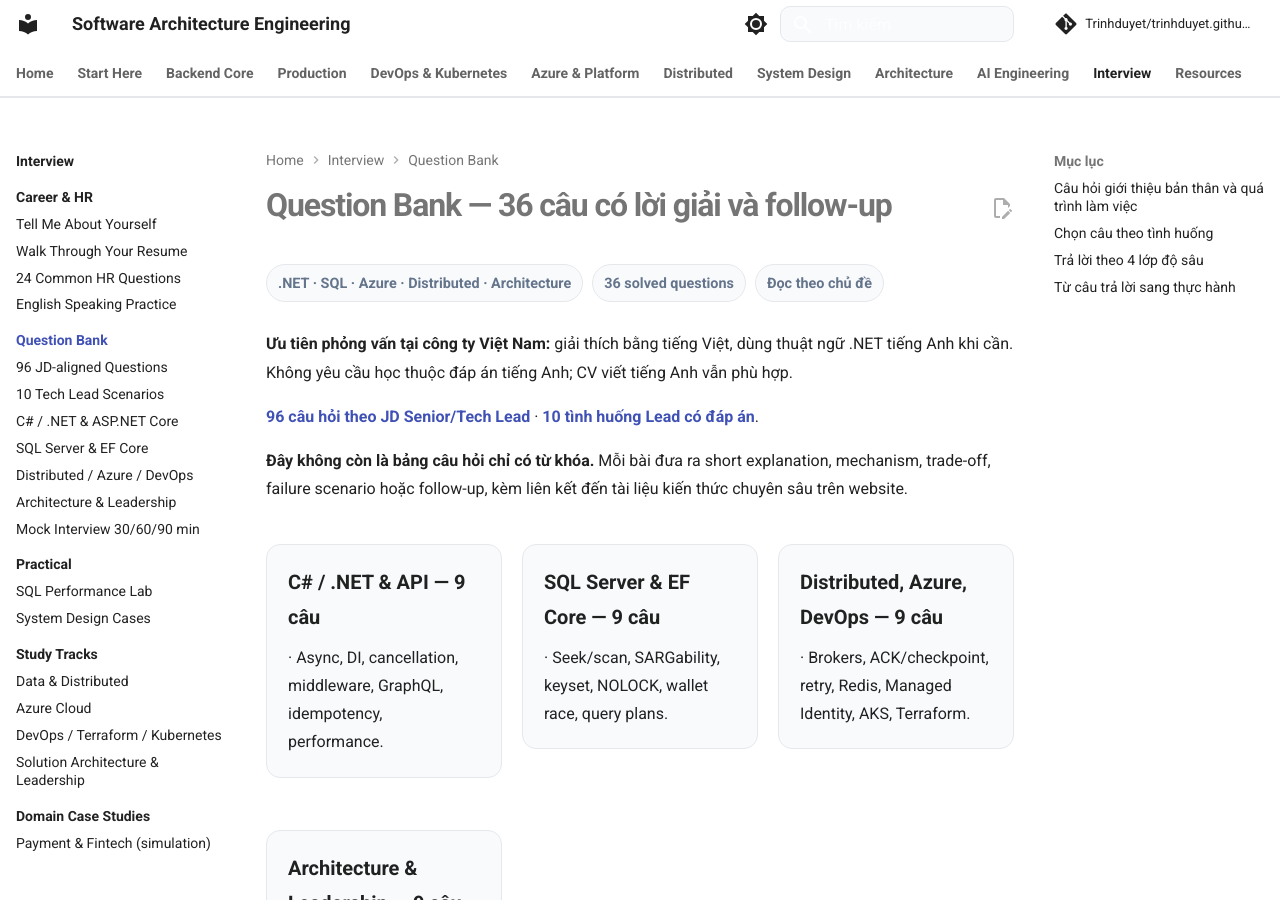
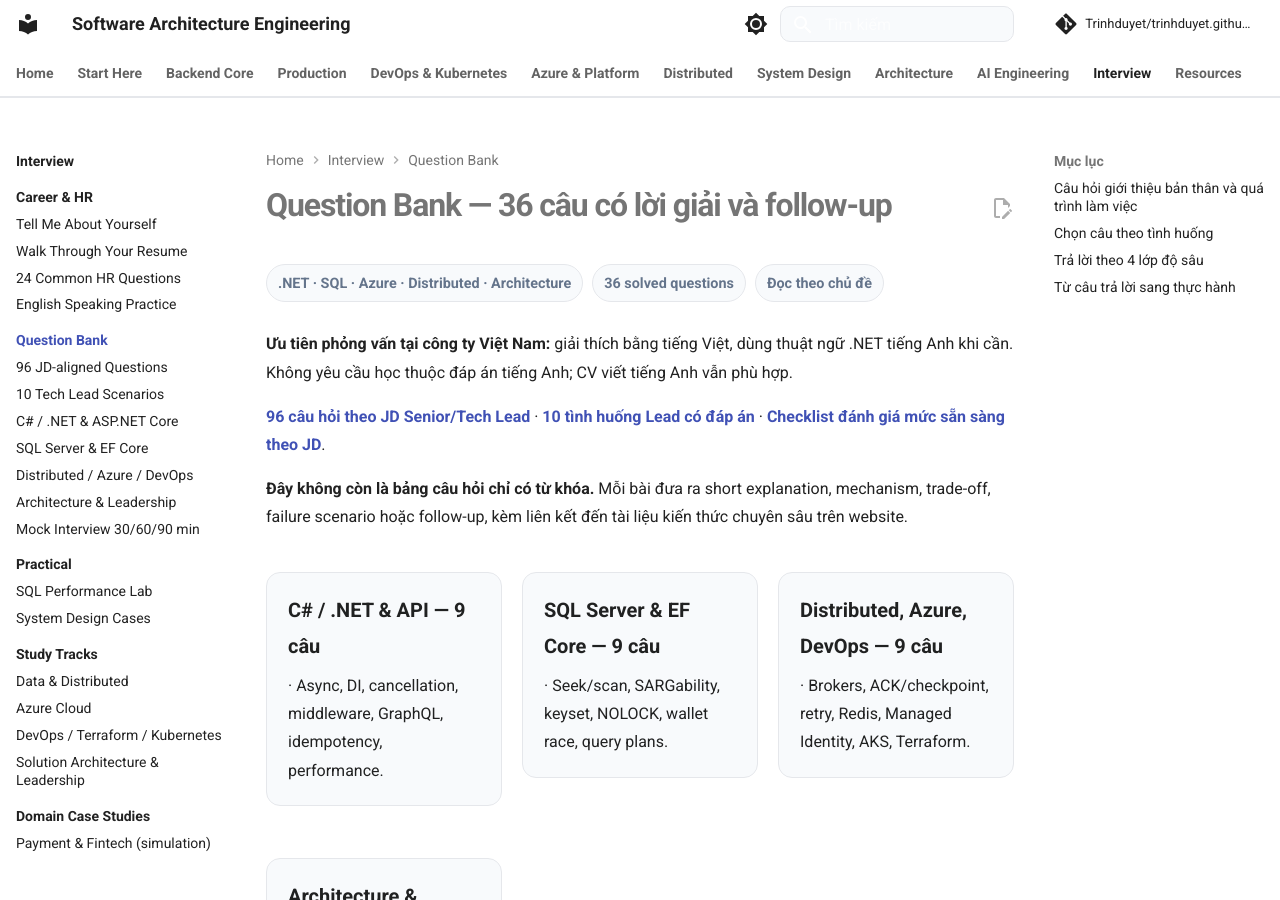
Before and after one commit to Trinhduyet/trinhduyet.github.io, an MkDocs documentation site: the page built from docs/interview/05-interview-preparation/index.md, in a window 1280 px wide and 900 px high. Built offline with MkDocs 1.6.1 and Material for MkDocs 9.7.7, drawn with Linux system fonts in a browser that asks for light colours; comment, search, counter and statistics services are not loaded.

Commit message:
docs(interview): link job-readiness checks and keep English practice optional

```diff
--- a/docs/interview/05-interview-preparation/index.md
+++ b/docs/interview/05-interview-preparation/index.md
@@ -4,7 +4,7 @@
 
 **Ưu tiên phỏng vấn tại công ty Việt Nam:** giải thích bằng tiếng Việt, dùng thuật ngữ .NET tiếng Anh khi cần. Không yêu cầu học thuộc đáp án tiếng Anh; CV viết tiếng Anh vẫn phù hợp.
 
-[**96 câu hỏi theo JD Senior/Tech Lead**](senior-techlead-question-map.md) · [**10 tình huống Lead có đáp án**](techlead-scenarios.md).
+[**96 câu hỏi theo JD Senior/Tech Lead**](senior-techlead-question-map.md) · [**10 tình huống Lead có đáp án**](techlead-scenarios.md) · [**Checklist đánh giá mức sẵn sàng theo JD**](job-readiness-checklist.md).
 
 **Đây không còn là bảng câu hỏi chỉ có từ khóa.** Mỗi bài đưa ra short explanation, mechanism, trade-off, failure scenario hoặc follow-up, kèm liên kết đến tài liệu kiến thức chuyên sâu trên website.
 
```
